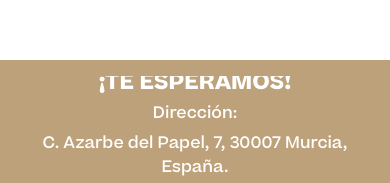
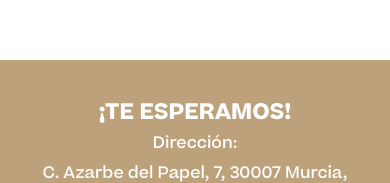
Before and after one commit to MartinGramajo/la-Estancia-Es, a React (Create React App) app: page / in a window 390 px wide. Shown: the part 2602-2785 px from the top of the page. Built offline with nearby package versions, Linux system fonts and the light colour scheme.

Commit message:
modifico el margen negativo en texto mapa

```diff
--- a/src/components/mapa.css
+++ b/src/components/mapa.css
@@ -1,6 +1,6 @@
-.alinear-nav-mapa{
+.alinear-nav-mapa {
     margin-top: -20px !important;
-    padding-top:20px !important;
+    padding-top: 20px !important;
 }
 
 .mapa {
@@ -17,56 +17,44 @@
     overflow: hidden;
 }
 
-
-.modal-imagen-body{
+.modal-imagen-body {
     width: 100%;
 }
 
-.google-map{
+.google-map {
     font-size: 0.85rem;
 }
 
-.color-marron-texto-boton{
+.color-marron-texto-boton {
     color: #8c734b;
 }
 
-@media (max-width: 1440px){
-    .modal-boton{
+@media (max-width: 1440px) {
+    .modal-boton {
         width: 350px;
-        height:380px;
+        height: 380px;
     }
-
 }
 
-@media (max-width: 1024px){
-    .modal-boton{
+@media (max-width: 1024px) {
+    .modal-boton {
         width: 200px;
-        height:200px;
+        height: 200px;
     }
-
 }
 
 @media (max-width: 768px) {
-    .ocultar-mapa{
+    .ocultar-mapa {
         display: none;
     }
-    .centrar-texto-responsive{
+    .centrar-texto-responsive {
         text-align: center;
     }
 }
 
 @media (max-width: 425px) {
-    .modal-boton{
+    .modal-boton {
         width: 200px;
         height: 200px;
     }
-
 }
-
-/*Media para quitar el espaciado entre texto en mapa */
-@media (max-width: 768px) {
-    .centrado-responsive {
-        margin-top: -30px;
-
-    }
-}
```
Also changed, not shown: src/components/Mapa.jsx (+0 -27 lines).
